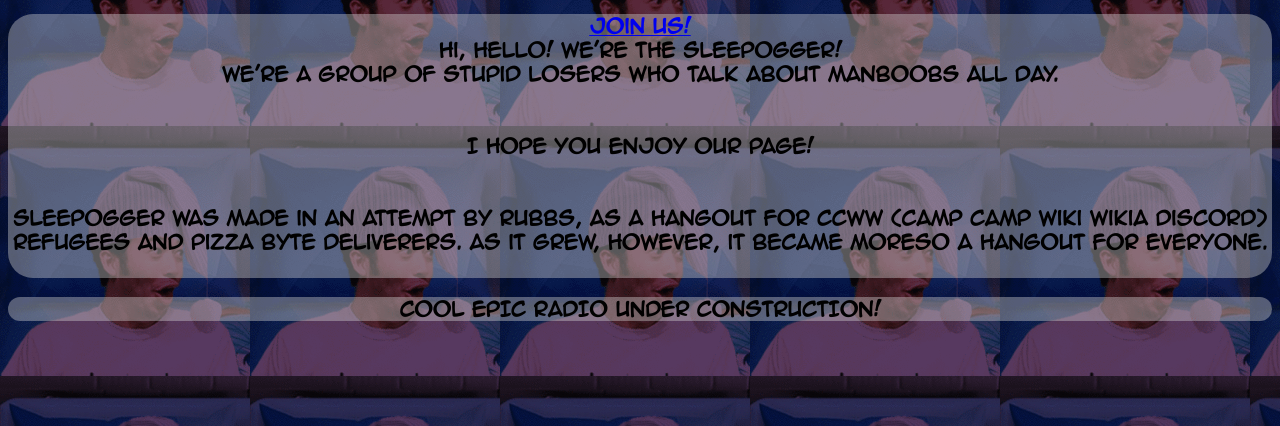
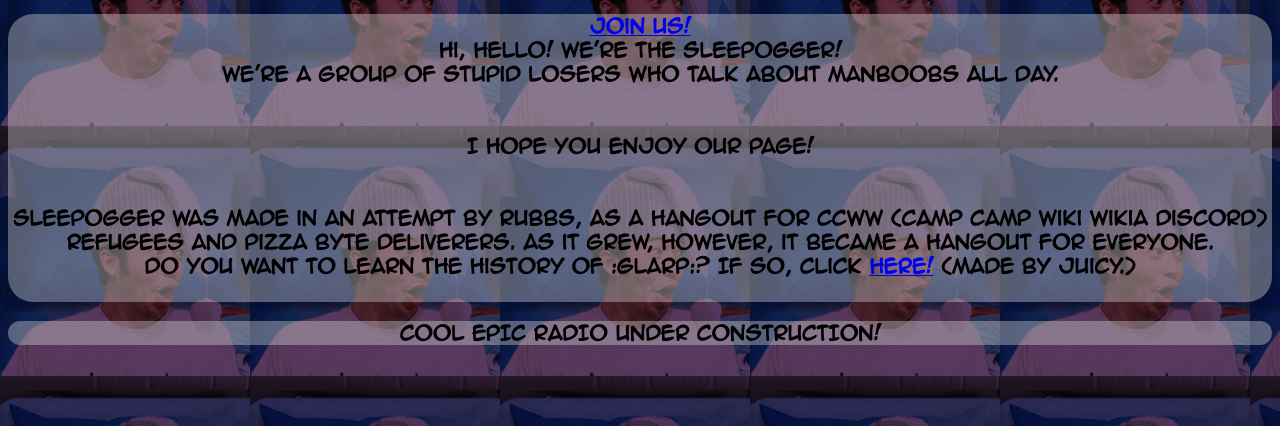
Before and after one commit to RubbsYo/RubbsYo.github.io, a plain HTML site: page index.html in a window 1280 px wide. Shown: the part 374-800 px from the top of the page. Drawn offline with Linux system fonts and the light colour scheme.

Commit message:
added glarp carrd made

```diff
--- a/index.html
+++ b/index.html
@@ -33,7 +33,9 @@ I hope you enjoy our page!
 <br>
 <br>
 <br>
- Sleepogger was made in an attempt by rubbs, as a hangout for CCWW (Camp Camp Wiki Wikia Discord) refugees and Pizza Byte Deliverers. As it grew, however, it became moreso a hangout for everyone.
+ Sleepogger was made in an attempt by rubbs, as a hangout for CCWW (Camp Camp Wiki Wikia Discord) refugees and Pizza Byte Deliverers. As it grew, however, it became a hangout for everyone.
+<br>
+ Do you want to learn the history of :glarp:? If so, click <a href="https://glarp.carrd.co">here!</a> (Made by Juicy.)
 <br>
 <br>
 <h3> COOL EPIC RADIO UNDER CONSTRUCTION! </h3>
```
